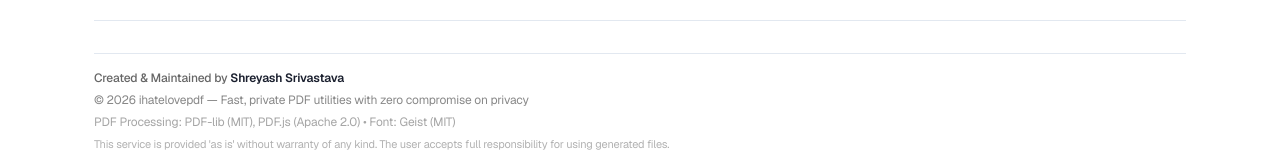
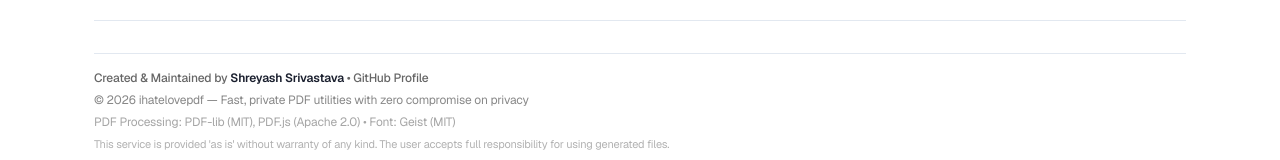
Before and after one commit to ShreyashSrivastavaa/Ihatelovepdf, a Next.js app: page / in a window 1280 px wide. Shown: the part 3427-3587 px from the top of the page. Built offline with nearby package versions, Linux system fonts and the light colour scheme; no server answers.

Commit message:
feat(seo): connect Shreyash Srivastava GitHub profile and portfolio in Schema.org and footer

```diff
--- a/package.json
+++ b/package.json
@@ -62,5 +62,5 @@
     "tailwindcss": "^3.4.17",
     "typescript": "^5.5.3"
   },
-  "author": "Shreyash Srivastava (Ramboo)"
+  "author": "Shreyash Srivastava <https://shreyashsrivastava.vercel.app/>"
 }
--- a/src/components/Footer.tsx
+++ b/src/components/Footer.tsx
@@ -53,7 +53,26 @@ export default function Footer() {
 
 
           <div className="pt-4 text-xs text-[var(--tx-3)] space-y-1.5 border-t border-[var(--border)]">
-            <p className="font-medium text-[var(--tx-2)]">Created & Maintained by <span className="font-semibold text-[var(--tx)]">Shreyash Srivastava</span></p>
+            <p className="font-medium text-[var(--tx-2)]">
+              Created &amp; Maintained by{' '}
+              <a
+                href="https://shreyashsrivastava.vercel.app/"
+                target="_blank"
+                rel="noopener noreferrer"
+                className="font-semibold text-[var(--tx)] hover:underline"
+              >
+                Shreyash Srivastava
+              </a>{' '}
+              •{' '}
+              <a
+                href="https://github.com/ShreyashSrivastavaa"
+                target="_blank"
+                rel="noopener noreferrer"
+                className="hover:text-[var(--tx)] transition-colors"
+              >
+                GitHub Profile
+              </a>
+            </p>
             <p>{footer.rights}</p>
             <p className="opacity-75">{footer.license}</p>
             {footer.disclaimer && (
--- a/src/components/SchemaOrg.tsx
+++ b/src/components/SchemaOrg.tsx
@@ -27,15 +27,24 @@ export function SchemaOrg() {
             "@type": "Person",
             "name": "Shreyash Srivastava",
             "jobTitle": "Creator & Lead Developer",
-            "url": "https://www.ihatelovepdf.com"
+            "url": "https://shreyashsrivastava.vercel.app/",
+            "sameAs": [
+                "https://github.com/ShreyashSrivastavaa",
+                "https://shreyashsrivastava.vercel.app/"
+            ]
         },
         "creator": {
             "@type": "Person",
-            "name": "Shreyash Srivastava"
+            "name": "Shreyash Srivastava",
+            "url": "https://shreyashsrivastava.vercel.app/",
+            "sameAs": [
+                "https://github.com/ShreyashSrivastavaa"
+            ]
         },
         "publisher": {
             "@type": "Person",
-            "name": "Shreyash Srivastava"
+            "name": "Shreyash Srivastava",
+            "url": "https://shreyashsrivastava.vercel.app/"
         }
     };
 
```
